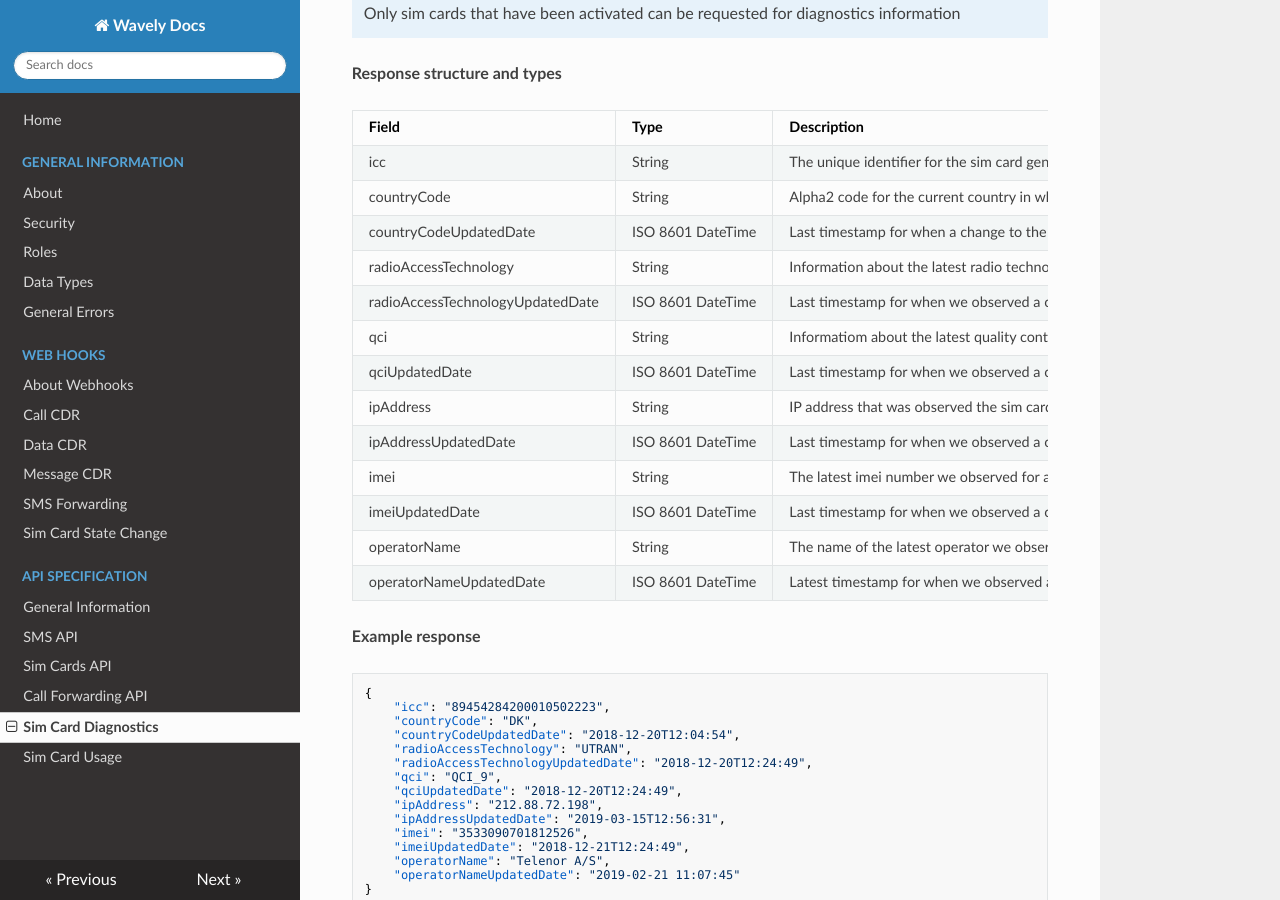
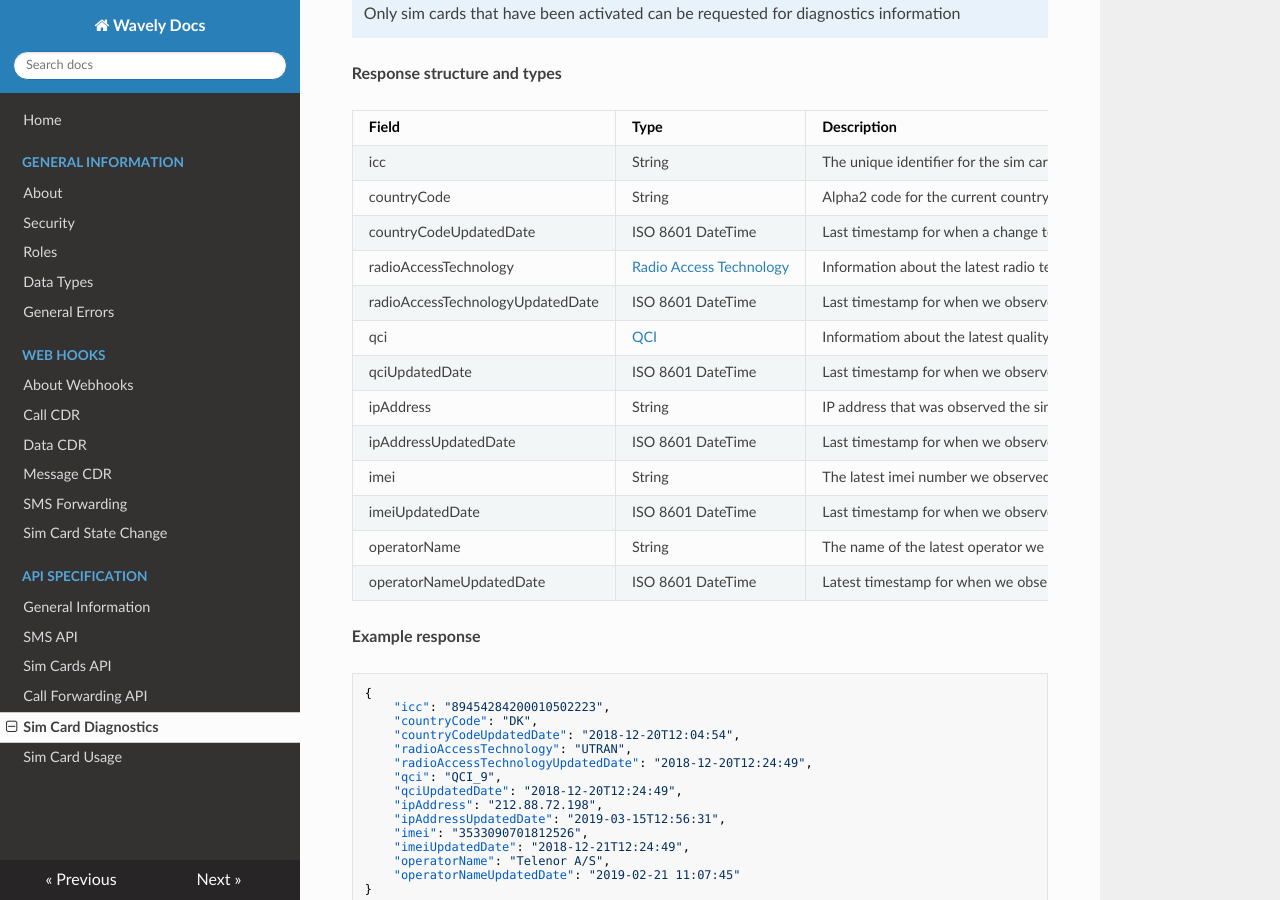
Before and after one commit to Wavelyio/wavely-docs, an MkDocs documentation site: the page built from docs/api/sim-card-diagnostics.md, in a window 1280 px wide and 900 px high, scrolled down 416 px. Built offline with MkDocs 1.6.1, drawn with Linux system fonts in a browser that asks for light colours; nearby versions of some CDN libraries; old or Windows-style settings are respelled for this version of MkDocs.

Commit message:
Added hyperlink refs for enum types.

```diff
--- a/docs/api/sim-card-diagnostics.md
+++ b/docs/api/sim-card-diagnostics.md
@@ -18,9 +18,9 @@ The information can be retrieved by following the URL:
 | icc                              | String            | The unique identifier for the sim card generating the usage.                                                                    |
 | countryCode                      | String            | Alpha2 code for the current country in which the sim card generated usage.                                                      |
 | countryCodeUpdatedDate           | ISO 8601 DateTime | Last timestamp for when a change to the current country was observed.                                                           |
-| radioAccessTechnology            | String            | Information about the latest radio technology we have observed the sim card to use, for example 2G, 3G or 4G.                   |
+| radioAccessTechnology            | [Radio Access Technology](/docs/general-information/data-types#RadioAccessTechnology)            | Information about the latest radio technology we have observed the sim card to use.                   |
 | radioAccessTechnologyUpdatedDate | ISO 8601 DateTime | Last timestamp for when we observed a change in the used radio technology.                                                      |
-| qci                              | String            | Informatiom about the latest quality control identificator observed for the sim card on the network.                            |
+| qci                              | [QCI](/docs/general-information/data-types#QCI)            | Informatiom about the latest quality control identificator observed for the sim card on the network.                            |
 | qciUpdatedDate                   | ISO 8601 DateTime | Last timestamp for when we observed a change in the quality control indicator for the sim card.                                 |
 | ipAddress                        | String            | IP address that was observed the sim card on the network, this is only relevant for data traffic and package switching traffic. |
 | ipAddressUpdatedDate             | ISO 8601 DateTime | Last timestamp for when we observed a change to the sim cards ip address.                                                       |
```
Also changed, not shown: docs/api/simcards-api.md (+5 -5 lines).
